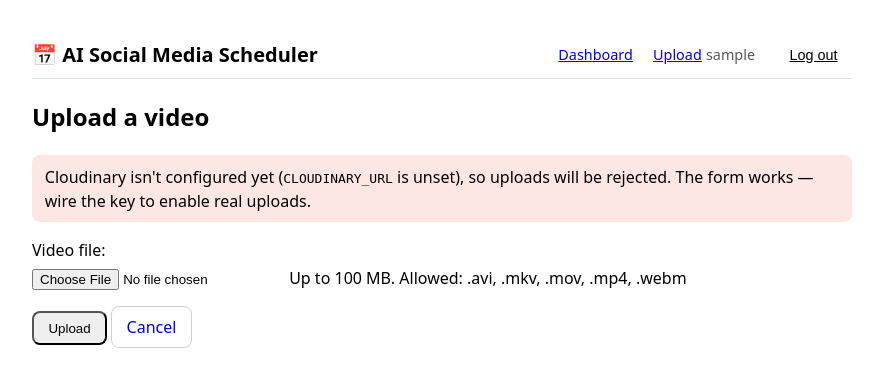
After one commit to vennela100/ai-social-media-scheduler, a Django app: page /upload/ in a window 1280 px wide. The commit adds this page. Shown: the top 387 px of the page, without its empty margins (198-1081 px from the left). Run offline with Django 5.2, Linux system fonts and the light colour scheme; the visitor is signed in with stand-in values (Sample User, id 1); some libraries are stand-ins or nearby versions.

Commit message:
Phase 1: video upload + dashboard
Cloudinary upload service (gated on CLOUDINARY_URL), VideoUploadForm with size
+ extension validation, login-protected dashboard and upload views, Django
built-in auth, and templates. Also adds the Phase 4 Telegram failure notifier
(core/notifications.py) and its settings, hardened to no-op until configured.

Co-Authored-By: Claude Opus 4.8 <noreply@anthropic.com>

```diff
--- a/config/urls.py
+++ b/config/urls.py
@@ -5,5 +5,7 @@ from django.urls import include, path
 
 urlpatterns = [
     path("admin/", admin.site.urls),
+    # Built-in auth: gives us /accounts/login/ and /accounts/logout/ for free.
+    path("accounts/", include("django.contrib.auth.urls")),
     path("", include("core.urls")),
 ]
--- /dev/null
+++ b/core/forms.py
@@ -0,0 +1,39 @@
+"""Forms for the core app."""
+
+from django import forms
+
+# --- Upload limits (decision point — tune to your needs) ---
+# Cloudinary's free tier caps a single video around 100 MB, so staying under
+# that avoids hard API rejections. Extensions are an allowlist: we check the
+# filename suffix AND let Cloudinary reject anything that isn't really a video.
+MAX_UPLOAD_MB = 100
+ALLOWED_EXTENSIONS = {".mp4", ".mov", ".webm", ".avi", ".mkv"}
+
+
+class VideoUploadForm(forms.Form):
+    """A single video file to push to Cloudinary."""
+
+    video = forms.FileField(
+        label="Video file",
+        help_text=f"Up to {MAX_UPLOAD_MB} MB. Allowed: {', '.join(sorted(ALLOWED_EXTENSIONS))}",
+    )
+
+    def clean_video(self):
+        f = self.cleaned_data["video"]
+
+        # Size guard — reject before we waste an upload round-trip.
+        max_bytes = MAX_UPLOAD_MB * 1024 * 1024
+        if f.size > max_bytes:
+            raise forms.ValidationError(
+                f"File is {f.size / 1024 / 1024:.1f} MB; the limit is {MAX_UPLOAD_MB} MB."
+            )
+
+        # Extension allowlist — a cheap first filter. Cloudinary's
+        # resource_type='video' is the real backstop against non-video files.
+        name = (f.name or "").lower()
+        if not any(name.endswith(ext) for ext in ALLOWED_EXTENSIONS):
+            raise forms.ValidationError(
+                f"Unsupported file type. Allowed: {', '.join(sorted(ALLOWED_EXTENSIONS))}."
+            )
+
+        return f
--- /dev/null
+++ b/core/storage.py
@@ -0,0 +1,75 @@
+"""
+Cloudinary storage service (Phase 1).
+
+Why Cloudinary: Instagram's Graph API can't receive a file upload — it needs a
+*public URL* it can fetch the video from. Cloudinary gives us that URL for free,
+which is the linchpin that makes the whole $0 Instagram path work later.
+
+This module is the ONLY place that talks to Cloudinary, so views never import the
+SDK directly. It's gated on settings.CLOUDINARY_URL: until the user provides the
+key, calls raise a clear ImproperlyConfigured instead of failing cryptically.
+"""
+
+import logging
+
+import cloudinary
+import cloudinary.uploader
+import cloudinary.utils
+from django.conf import settings
+from django.core.exceptions import ImproperlyConfigured
+
+logger = logging.getLogger("scheduler")
+
+# Folder inside your Cloudinary account where uploads land. Keeps the media
+# library tidy and makes it easy to find/clean app uploads.
+CLOUDINARY_FOLDER = "scheduler_videos"
+
+
+def is_configured() -> bool:
+    """True once the Cloudinary credentials are available."""
+    return bool(settings.CLOUDINARY_URL)
+
+
+def _ensure_configured() -> None:
+    if not is_configured():
+        raise ImproperlyConfigured(
+            "CLOUDINARY_URL is not set. Add it to your .env (format: "
+            "cloudinary://<api_key>:<api_secret>@<cloud_name>) so uploads can work."
+        )
+    # The SDK auto-reads CLOUDINARY_URL from the environment (load_dotenv put it
+    # there). This call is a no-op safeguard that also validates the format.
+    cloudinary.config()
+
+
+def upload_video(file, *, folder: str = CLOUDINARY_FOLDER) -> dict:
+    """
+    Upload a video file object to Cloudinary.
+
+    Returns a dict with the public URL, a generated thumbnail URL, the
+    Cloudinary public_id, and the original filename — exactly the fields the
+    Video model stores.
+    """
+    _ensure_configured()
+
+    result = cloudinary.uploader.upload(
+        file,
+        resource_type="video",
+        folder=folder,
+        use_filename=True,
+        unique_filename=True,
+    )
+    public_id = result["public_id"]
+
+    # Derive a JPG thumbnail URL from the first frame of the video. Cloudinary
+    # generates it on the fly — no second upload needed.
+    thumbnail_url, _ = cloudinary.utils.cloudinary_url(
+        public_id, resource_type="video", format="jpg"
+    )
+
+    logger.info("Uploaded video to Cloudinary: %s", public_id)
+    return {
+        "file_url": result["secure_url"],
+        "thumbnail_url": thumbnail_url,
+        "public_id": public_id,
+        "original_filename": getattr(file, "name", "") or "",
+    }
--- a/core/urls.py
+++ b/core/urls.py
@@ -8,7 +8,8 @@ app_name = "core"
 
 urlpatterns = [
     path("", views.home, name="home"),
-    # Lightweight liveness check Render (and you) can hit to confirm the app +
-    # database are reachable. Returns 200 only if a trivial DB query succeeds.
+    path("dashboard/", views.dashboard, name="dashboard"),
+    path("upload/", views.upload, name="upload"),
+    # Liveness check: 200 only if a trivial DB query succeeds.
     path("healthz/", views.healthz, name="healthz"),
 ]
--- a/core/views.py
+++ b/core/views.py
@@ -1,24 +1,72 @@
 """Core views.
 
-Phase 0 only needs a landing page + a health check to prove the web pipeline
-(request -> Django -> database -> response) works end to end on Render. Real
-features (upload, dashboard, scheduling) arrive in later phases.
+Phase 1: a login-protected dashboard listing the user's videos, plus an upload
+flow (browser -> Cloudinary -> Video row). Real features build on this.
 """
 
+import logging
+
+from django.contrib import messages
+from django.contrib.auth.decorators import login_required
+from django.core.exceptions import ImproperlyConfigured
 from django.db import connection
 from django.http import JsonResponse
-from django.shortcuts import render
+from django.shortcuts import redirect, render
 
+from .forms import VideoUploadForm
 from .models import ScheduledPost, Video
+from .storage import is_configured, upload_video
+
+logger = logging.getLogger("scheduler")
 
 
 def home(request):
-    """Landing page. Shows simple counts so we can see the DB is live."""
+    """Public landing page. Authenticated users are sent to the dashboard."""
+    if request.user.is_authenticated:
+        return redirect("core:dashboard")
     context = {
         "video_count": Video.objects.count(),
         "post_count": ScheduledPost.objects.count(),
     }
     return render(request, "home.html", context)
+
+
+@login_required
+def dashboard(request):
+    """List the signed-in user's uploaded videos."""
+    videos = Video.objects.filter(user=request.user)
+    return render(request, "dashboard.html", {"videos": videos})
+
+
+@login_required
+def upload(request):
+    """Handle a video upload: validate -> Cloudinary -> create Video row."""
+    if request.method == "POST":
+        form = VideoUploadForm(request.POST, request.FILES)
+        if form.is_valid():
+            try:
+                result = upload_video(form.cleaned_data["video"])
+            except ImproperlyConfigured as exc:
+                # Cloudinary key not set yet — tell the user plainly, don't 500.
+                messages.error(request, f"Upload service not ready: {exc}")
+                return render(request, "upload.html", {"form": form})
+            except Exception as exc:  # network / Cloudinary error
+                logger.error("Video upload failed: %s", exc)
+                messages.error(request, "Upload failed. Please try again.")
+                return render(request, "upload.html", {"form": form})
+
+            Video.objects.create(
+                user=request.user,
+                file_url=result["file_url"],
+                thumbnail_url=result["thumbnail_url"],
+                original_filename=result["original_filename"],
+            )
+            messages.success(request, "Video uploaded.")
+            return redirect("core:dashboard")
+    else:
+        form = VideoUploadForm()
+
+    return render(request, "upload.html", {"form": form, "upload_ready": is_configured()})
 
 
 def healthz(request):
@@ -27,6 +75,6 @@ def healthz(request):
         with connection.cursor() as cursor:
             cursor.execute("SELECT 1")
             cursor.fetchone()
-    except Exception as exc:  # surface the failure rather than hiding it
+    except Exception as exc:
         return JsonResponse({"status": "error", "detail": str(exc)}, status=503)
     return JsonResponse({"status": "ok"})
--- a/templates/base.html
+++ b/templates/base.html
@@ -6,21 +6,49 @@
   <title>{% block title %}AI Social Media Scheduler{% endblock %}</title>
   <style>
     :root { color-scheme: light dark; }
-    body { font-family: system-ui, sans-serif; max-width: 760px; margin: 3rem auto; padding: 0 1rem; line-height: 1.5; }
-    header { display: flex; justify-content: space-between; align-items: baseline; border-bottom: 1px solid #8884; padding-bottom: .5rem; }
+    body { font-family: system-ui, sans-serif; max-width: 820px; margin: 2.5rem auto; padding: 0 1rem; line-height: 1.5; }
+    header { display: flex; justify-content: space-between; align-items: center; border-bottom: 1px solid #8884; padding-bottom: .5rem; }
+    header h1 { font-size: 1.25rem; margin: 0; }
+    nav a, nav form button { margin-left: 1rem; font-size: .9rem; }
     .muted { opacity: .65; font-size: .9rem; }
-    .cards { display: flex; gap: 1rem; margin: 1.5rem 0; }
-    .card { flex: 1; border: 1px solid #8884; border-radius: 10px; padding: 1rem; }
+    .cards { display: flex; gap: 1rem; margin: 1.5rem 0; flex-wrap: wrap; }
+    .card { flex: 1; min-width: 180px; border: 1px solid #8884; border-radius: 10px; padding: 1rem; }
     .card b { font-size: 2rem; display: block; }
+    .grid { display: grid; grid-template-columns: repeat(auto-fill, minmax(180px, 1fr)); gap: 1rem; }
+    .thumb { border: 1px solid #8884; border-radius: 10px; overflow: hidden; }
+    .thumb img { width: 100%; aspect-ratio: 16/9; object-fit: cover; background: #8882; display: block; }
+    .thumb .meta { padding: .5rem .6rem; font-size: .8rem; }
+    .msg { padding: .6rem .8rem; border-radius: 8px; margin: .4rem 0; }
+    .msg.success { background: #2ecc7122; }
+    .msg.error { background: #e74c3c22; }
+    .btn { display: inline-block; padding: .5rem .9rem; border: 1px solid #8886; border-radius: 8px; text-decoration: none; }
+    label { display: block; margin: .6rem 0 .2rem; }
+    button, input[type=submit] { padding: .45rem .9rem; border-radius: 8px; cursor: pointer; }
+    nav form { display: inline; }
+    nav form button { background: none; border: none; cursor: pointer; color: inherit; text-decoration: underline; }
   </style>
 </head>
 <body>
   <header>
     <h1>📅 AI Social Media Scheduler</h1>
-    <span class="muted">
-      {% if user.is_authenticated %}{{ user.username }}{% else %}guest{% endif %}
-    </span>
+    <nav>
+      {% if user.is_authenticated %}
+        <a href="{% url 'core:dashboard' %}">Dashboard</a>
+        <a href="{% url 'core:upload' %}">Upload</a>
+        <span class="muted">{{ user.username }}</span>
+        <form method="post" action="{% url 'logout' %}">{% csrf_token %}<button type="submit">Log out</button></form>
+      {% else %}
+        <a href="{% url 'login' %}">Log in</a>
+      {% endif %}
+    </nav>
   </header>
+
+  {% if messages %}
+    {% for message in messages %}
+      <div class="msg {{ message.tags }}">{{ message }}</div>
+    {% endfor %}
+  {% endif %}
+
   <main>
     {% block content %}{% endblock %}
   </main>
--- /dev/null
+++ b/templates/upload.html
@@ -0,0 +1,20 @@
+{% extends "base.html" %}
+{% block title %}Upload video{% endblock %}
+
+{% block content %}
+  <h2>Upload a video</h2>
+
+  {% if upload_ready is False %}
+    <div class="msg error">
+      Cloudinary isn't configured yet (<code>CLOUDINARY_URL</code> is unset), so uploads
+      will be rejected. The form works — wire the key to enable real uploads.
+    </div>
+  {% endif %}
+
+  <form method="post" enctype="multipart/form-data">
+    {% csrf_token %}
+    {{ form.as_p }}
+    <button type="submit">Upload</button>
+    <a class="btn" href="{% url 'core:dashboard' %}">Cancel</a>
+  </form>
+{% endblock %}
```
Also changed, not shown: config/settings.py (+12 -0 lines), core/notifications.py (added, +39 -0 lines), requirements.txt (+6 -2 lines), templates/dashboard.html (added, +30 -0 lines), templates/home.html (+2 -5 lines), templates/registration/login.html (added, +15 -0 lines).
